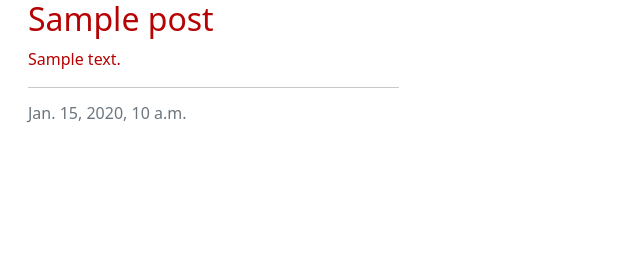
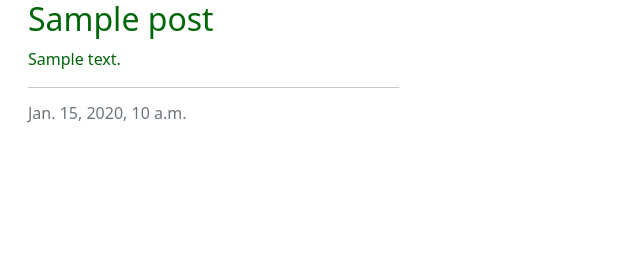
Before and after one commit to tomokoelif/cat_lovers, a Django app: page / in a window 1280 px wide, with the pointer over the restyled element. Shown: the part 197-465 px from the top of the page, without its empty margins (0-640 px from the left). Run offline with Django 4.2, Linux system fonts and the light colour scheme; tables that the repository leaves empty hold one stand-in row (values such as "Sample post").

Commit message:
Update link hover color: change from red to green for improved accessibility

```diff
--- a/static/css/style.css
+++ b/static/css/style.css
@@ -92,7 +92,7 @@ body {
 
 .post-link:hover,
 .page-link {
-    color: #B60202;
+    color: #00660a;
 }
 
 .post-title {
```
